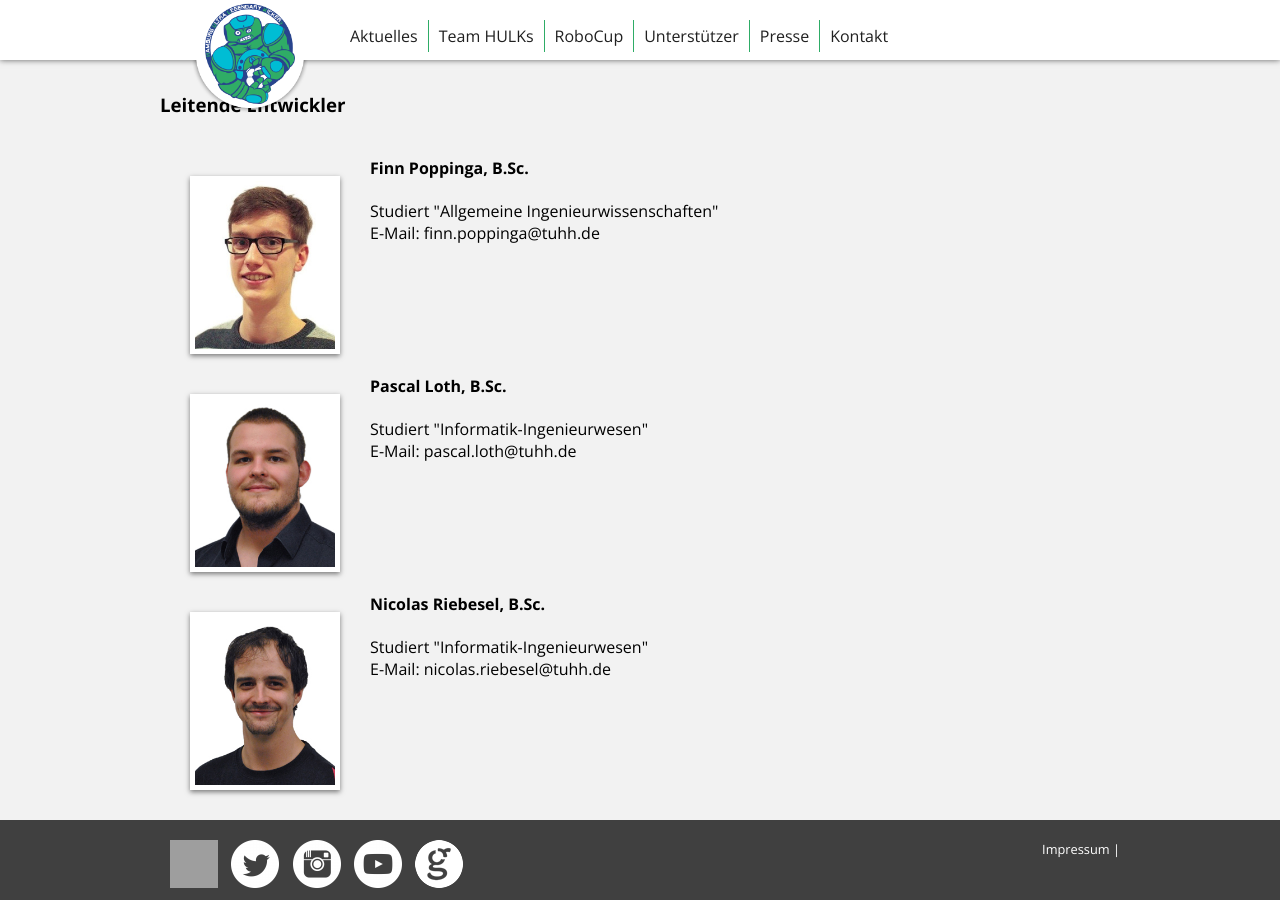
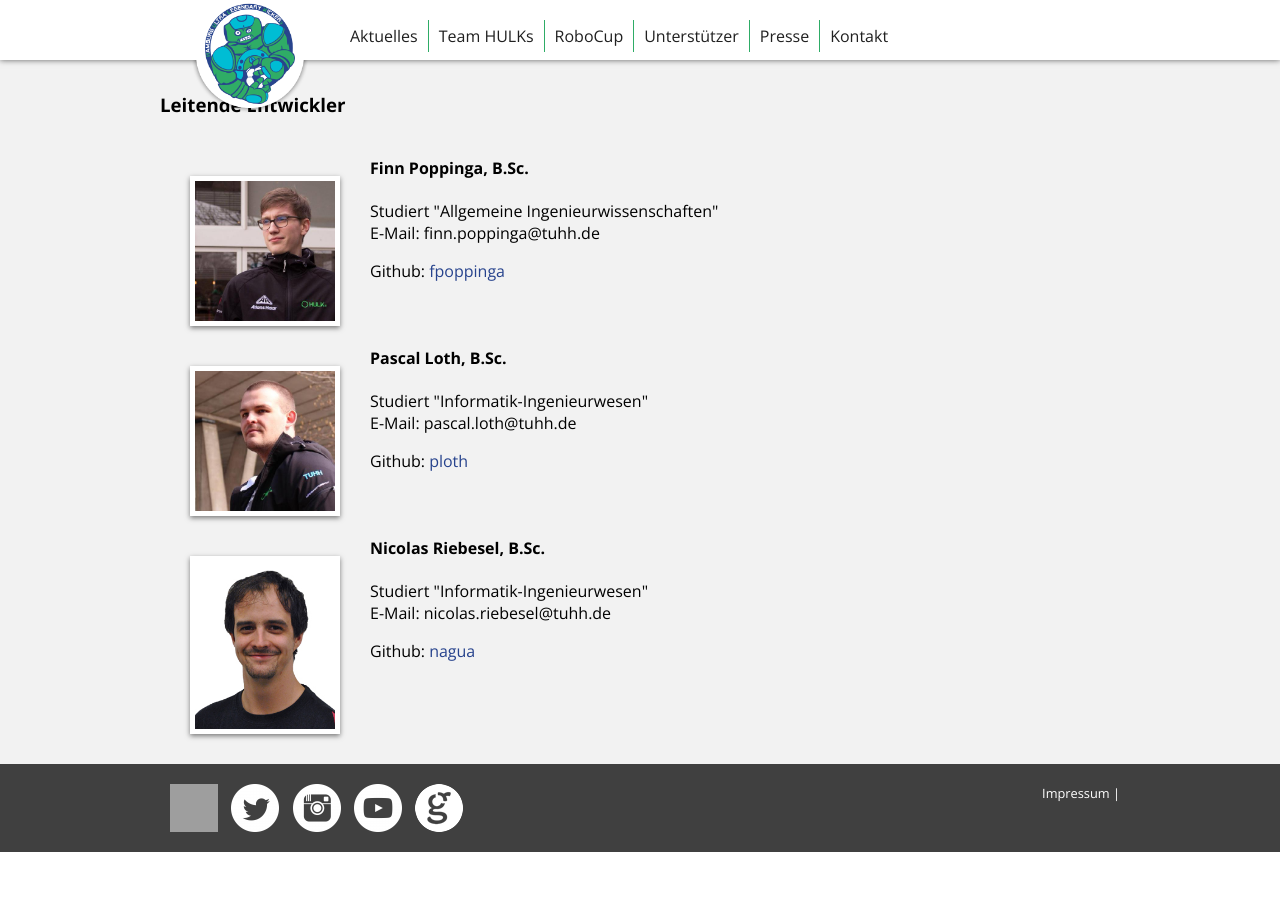
Before and after one commit to HULKs/hulks.github.io, a Jekyll site: the page built from kontakt/index.html, in a window 1280 px wide and 900 px high, scrolled down 1173 px. Built offline with Jekyll 4.4.1, drawn with Linux system fonts in a browser that asks for light colours; after the commit the page ends 2025 px from its top, so only the background shows below that; grey boxes are pictures that could not be loaded.

Commit message:
Contact github information
- added github pictures and account

```diff
--- a/kontakt/index.html
+++ b/kontakt/index.html
@@ -71,6 +71,7 @@
             <p>
               Studiert "Allgemeine Ingenieurwissenschaften"  <br>
               E-Mail: finn.poppinga@tuhh.de</p>
+              Github: <a href="https://github.com/fpoppinga" target="_blank">fpoppinga</a>
         </div>
     </div>
     <div class="container">
@@ -81,6 +82,7 @@
             <p>
               Studiert "Informatik-Ingenieurwesen" <br>
               E-Mail: pascal.loth@tuhh.de</p>
+              Github: <a href="https://github.com/ploth" target="_blank">ploth</a>
         </div>
     </div>
     <div class="container">
@@ -91,6 +93,7 @@
             <p>
               Studiert "Informatik-Ingenieurwesen" <br>
               E-Mail: nicolas.riebesel@tuhh.de</p>
+              Github: <a href="https://github.com/nagua" target="_blank">nagua</a>
         </div>
     </div>
 </section>
```
Also changed, not shown: _photos/members/foto_finn_poppinga.jpg, _photos/members/foto_pascal_loth.jpg.
